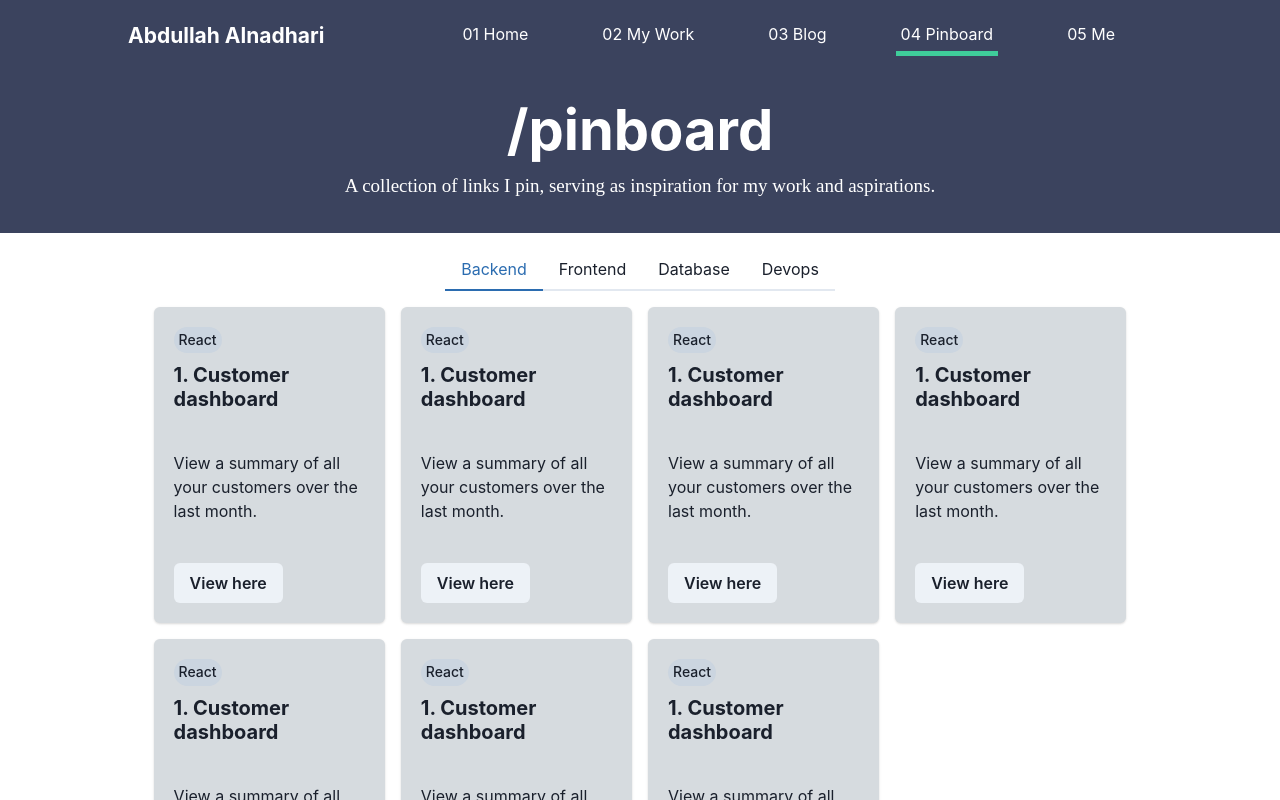
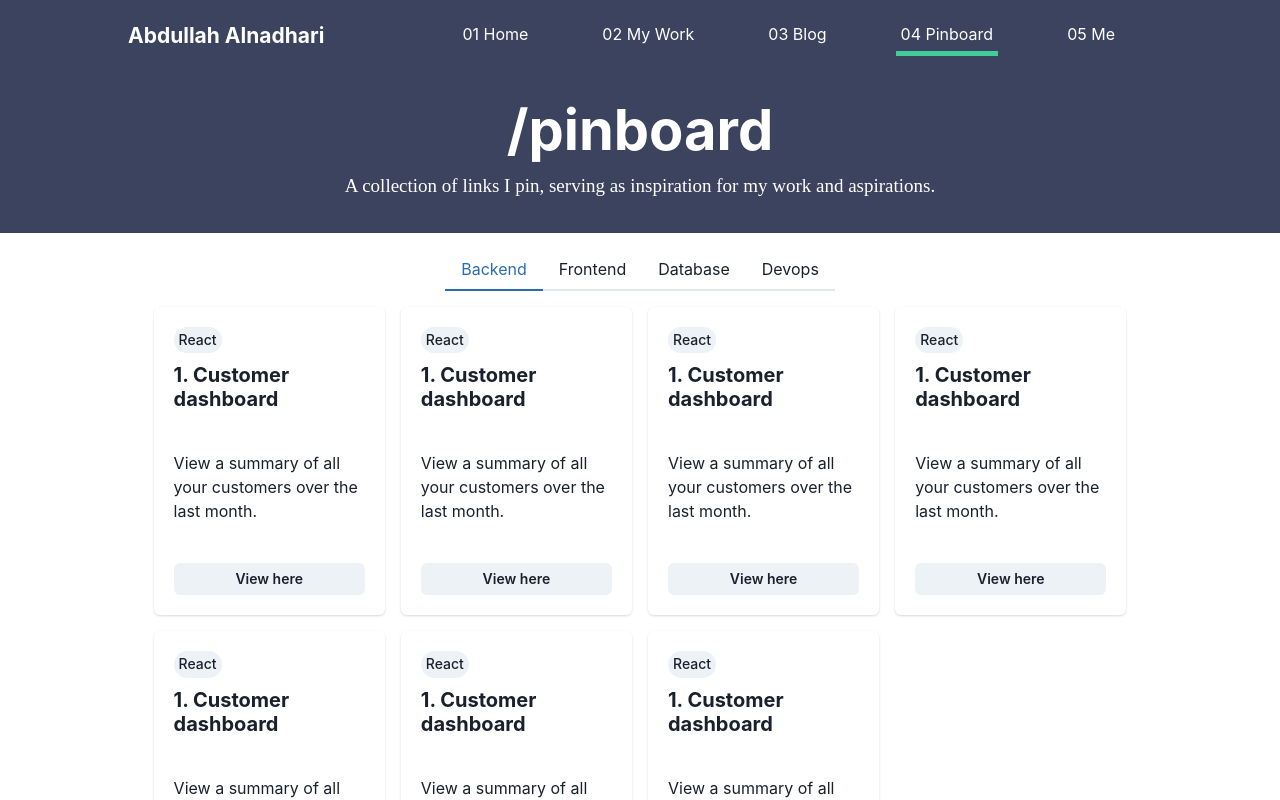
Before and after one commit to buudi/portfolio-design, a React (Vite) app: page /pinboard in a window 1280 px wide. Shown: the top 800 px of the page. Built offline with nearby package versions, Linux system fonts and the light colour scheme; a web font is replaced by a local one.

Commit message:
Refactor Card4 component

```diff
--- a/src/pages/PinBoard/cards/Card4.tsx
+++ b/src/pages/PinBoard/cards/Card4.tsx
@@ -6,14 +6,16 @@ import {
   Heading,
   Text,
   Button,
-  Tag
+  Tag,
 } from "@chakra-ui/react";
 
 const Card4 = () => {
   return (
-    <Card bg={"#D6DBDF"}>
+    <Card>
       <CardHeader>
-      <Tag bg={"gray.300"} borderRadius={"25px"} mb={"10px"} p={"5px"}>React</Tag>
+        <Tag bg={"gray.100"} borderRadius={"25px"} mb={"10px"} p={"5px"}>
+          React
+        </Tag>
 
         <Heading size="md"> 1. Customer dashboard</Heading>
       </CardHeader>
@@ -21,7 +23,7 @@ const Card4 = () => {
         <Text>View a summary of all your customers over the last month.</Text>
       </CardBody>
       <CardFooter>
-        <Button>View here</Button>
+        <Button w="100%" size={"sm"}>View here</Button>
       </CardFooter>
     </Card>
   );
```
